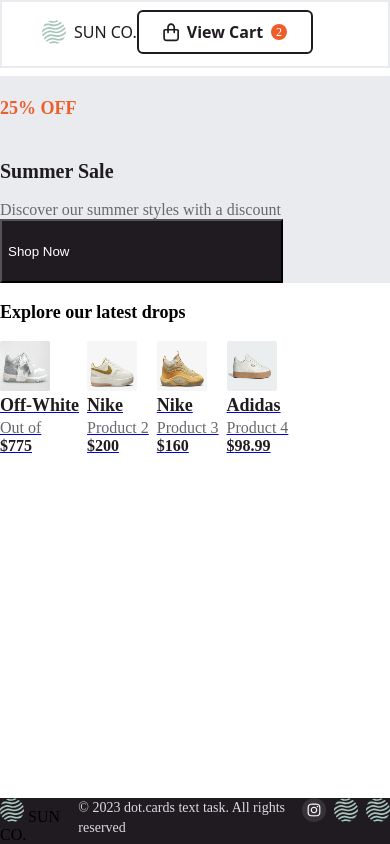
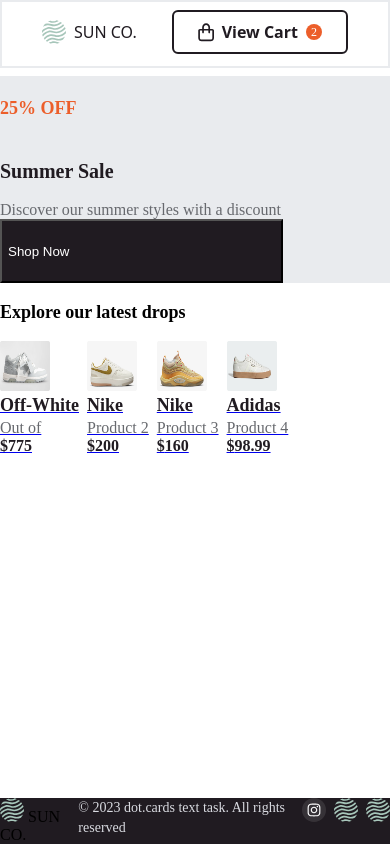
Before and after one commit to ElTragon/frontendChallenge, a Next.js app: page / in a window 390 px wide. Built offline with nearby package versions, Linux system fonts and the light colour scheme.

Commit message:
mobile later

```diff
--- a/src/components/NavBar/index.module.css
+++ b/src/components/NavBar/index.module.css
@@ -1,5 +1,5 @@
 .container {
-    @apply border-2 border-solid border-lineLightGrey flex flex-row px-10 pt-2 justify-start sm:justify-between h-14 mb-2 items-baseline;
+    @apply border-2 border-solid border-lineLightGrey flex flex-row px-10 pt-2 justify-between h-14 mb-2 items-baseline;
 }
 
 .logo{
```
